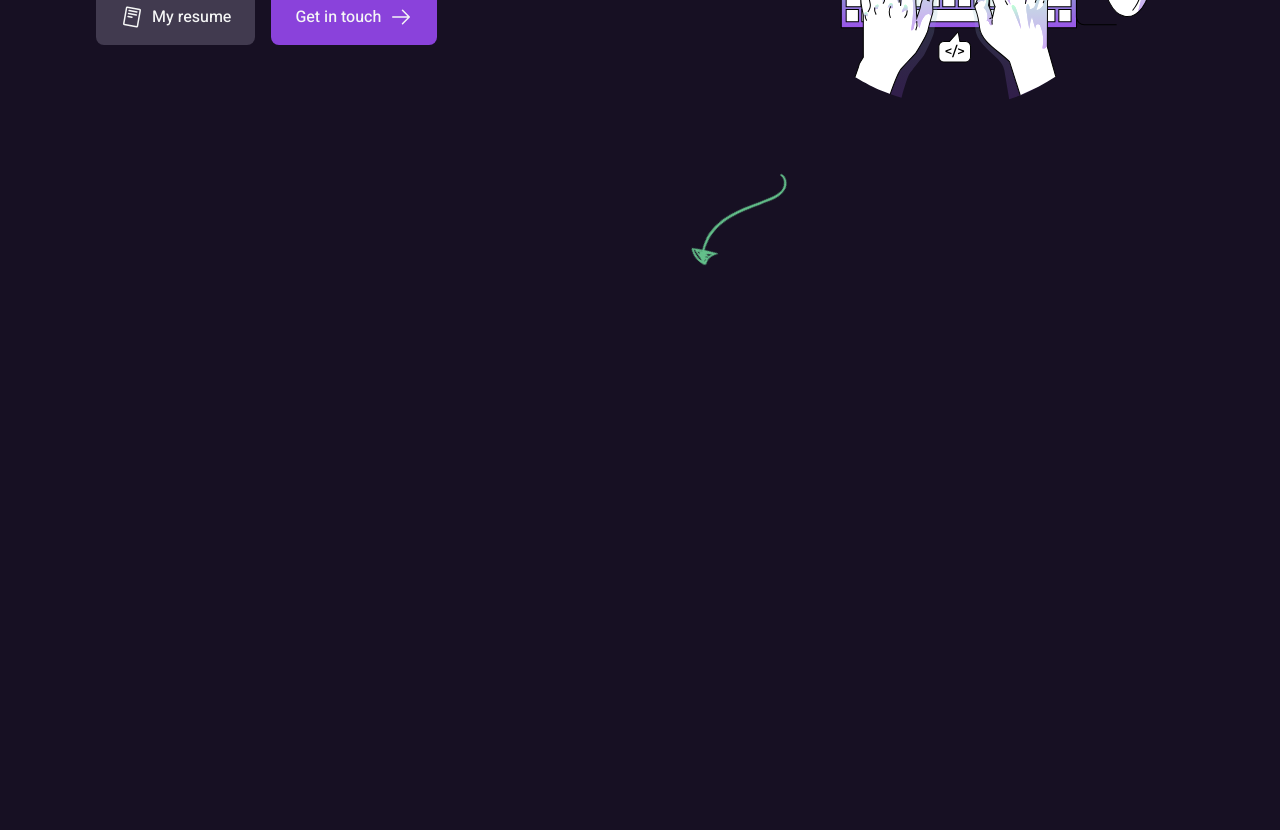
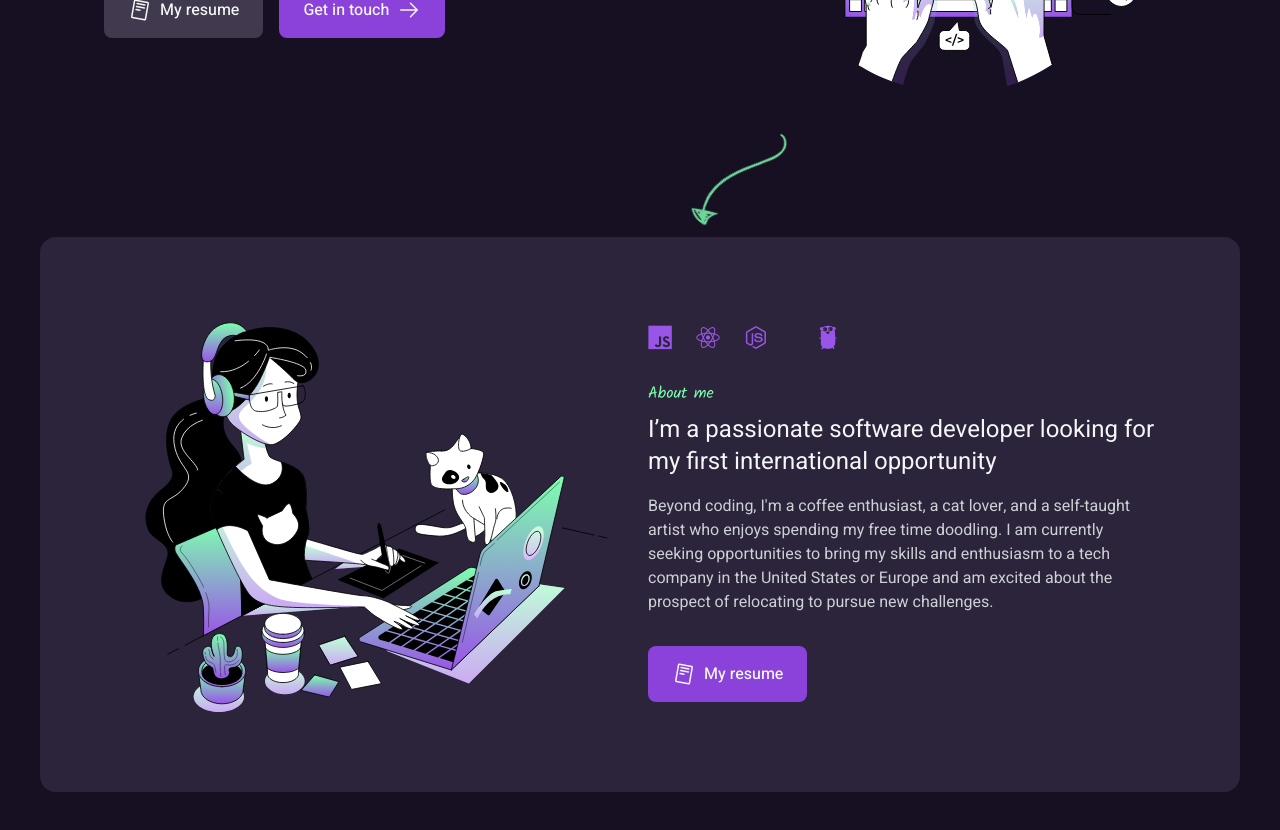
Before and after one commit to amanda-santos/lyra, a Next.js app: page / in a window 1280 px wide. Shown: the part 440-1270 px from the top of the page. Before the commit the page ends 800 px from the top, so only its background shows below. Built offline with nearby package versions, Linux system fonts and the light colour scheme.

Commit message:
feat: add about me section

```diff
--- /dev/null
+++ b/src/app/components/about-me-section.tsx
@@ -0,0 +1,44 @@
+import { ReadCvLogo } from "@phosphor-icons/react/dist/ssr";
+import Image from "next/image";
+
+export const AboutMeSection = () => {
+  return (
+    <section className="flex w-full flex-col items-center justify-between gap-10 rounded-2xl bg-surface-primary px-8 py-12 sm:p-20 lg:flex-row">
+      <Image
+        src="/programmer-with-cat-illustration.svg"
+        alt=""
+        width={488}
+        height={396}
+      />
+      <div className="flex max-w-[592px] flex-col gap-8">
+        <span className="flex gap-6 text-2xl text-primary-color-400">
+          <i className="devicon-javascript-plain" />
+          <i className="devicon-react-original" />
+          <i className="devicon-nodejs-plain" />
+          <i className="devicon-tailwindcss-original" />
+          <i className="devicon-go-plain" />
+        </span>
+
+        <div>
+          <h3 className="mb-2 font-heading text-secondary-color">About me</h3>
+          <h2 className="mb-4 font-body text-2xl text-text-primary">
+            I’m a passionate software developer looking for my first
+            international opportunity
+          </h2>
+          <p className="font-body text-text-secondary">
+            Beyond coding, I&apos;m a coffee enthusiast, a cat lover, and a
+            self-taught artist who enjoys spending my free time doodling. I am
+            currently seeking opportunities to bring my skills and enthusiasm to
+            a tech company in the United States or Europe and am excited about
+            the prospect of relocating to pursue new challenges.
+          </p>
+        </div>
+
+        <button className="flex w-fit items-center gap-2 rounded-lg bg-primary-color-500 px-4 py-4 font-body text-sm font-medium text-text-primary transition-colors hover:bg-primary-color-400 focus:outline-offset-4 focus:outline-text-primary md:px-6 md:text-base">
+          <ReadCvLogo size={24} />
+          My resume
+        </button>
+      </div>
+    </section>
+  );
+};
--- a/src/app/components/hero-section.tsx
+++ b/src/app/components/hero-section.tsx
@@ -45,7 +45,7 @@ export const HeroSection = () => (
       alt=""
       width={120}
       height={32}
-      className="absolute right-20 top-[880px] rotate-[130deg] animate-pulse md:right-[280px] md:top-[500px] lg:right-[400px] lg:top-[540px] xl:right-[480px] xl:top-[640px]"
+      className="absolute right-20 top-[880px] rotate-[130deg] animate-pulse md:right-[280px] md:top-[500px] lg:right-[400px] lg:top-[540px] xl:right-[480px] xl:top-[600px]"
     />
   </>
 );
--- a/src/app/layout.tsx
+++ b/src/app/layout.tsx
@@ -29,6 +29,13 @@ export default function RootLayout({
 }>) {
   return (
     <html lang="en" className="bg-surface-background">
+      <head>
+        <link
+          rel="stylesheet"
+          type="text/css"
+          href="https://cdn.jsdelivr.net/gh/devicons/devicon@latest/devicon.min.css"
+        />
+      </head>
       <body className={`${heebo.variable} ${kalam.variable}`}>
         <Header />
         {children}
--- a/src/app/page.tsx
+++ b/src/app/page.tsx
@@ -1,9 +1,11 @@
+import { AboutMeSection } from "./components/about-me-section";
 import { HeroSection } from "./components/hero-section";
 
 export default function Home() {
   return (
-    <main className="flex min-h-screen flex-col items-center justify-between px-8">
+    <main className="flex min-h-screen flex-col items-center justify-between px-10 pb-10">
       <HeroSection />
+      <AboutMeSection />
     </main>
   );
 }
```
Also changed, not shown: public/programmer-with-cat-illustration.svg (added).
